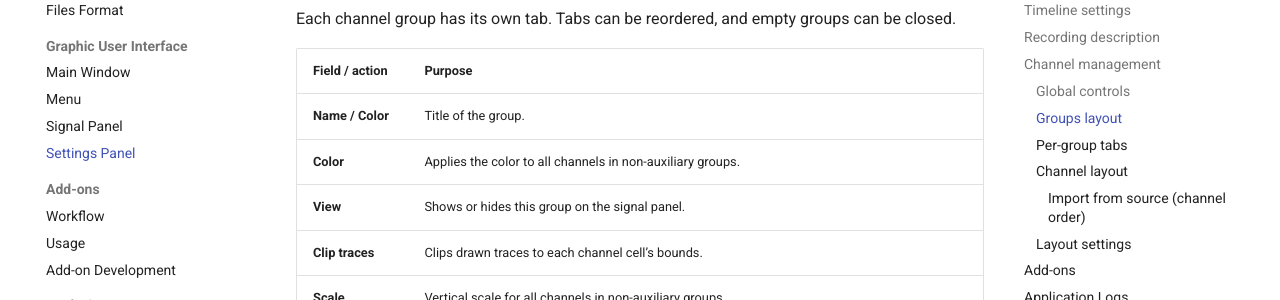
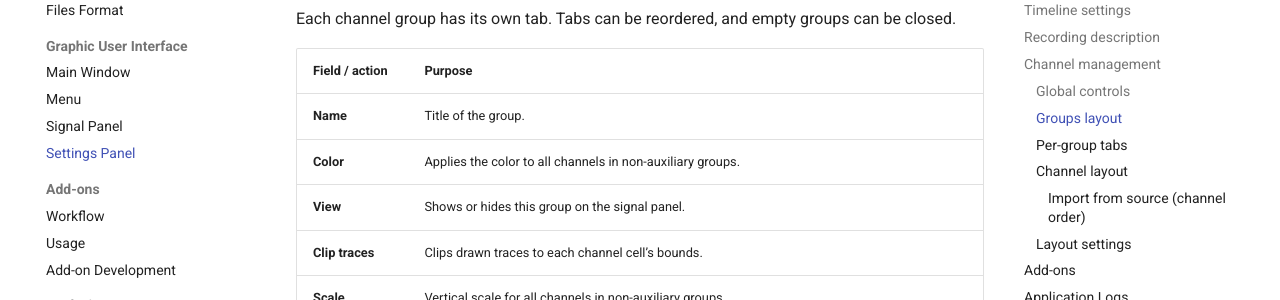
Before and after one commit to Molecular-Neural-Interfaces/ephyr, an MkDocs documentation site: the page built from docs/gui/settings_panel.md, in a window 1280 px wide and 900 px high, scrolled down 3379 px. Shown: the part 152-452 px from the top of the window. Built offline with MkDocs 1.6.1 and Material for MkDocs 9.7.7, drawn with Linux system fonts in a browser that asks for light colours; comment, search, counter and statistics services are not loaded.

Commit message:
docs: refactoring 3

```diff
--- a/docs/gui/settings_panel.md
+++ b/docs/gui/settings_panel.md
@@ -80,7 +80,7 @@ Each channel group has its own tab. Tabs can be reordered, and empty groups can
 
 | Field / action | Purpose                                                                                                                                                                                                                                  |
 |----------------|------------------------------------------------------------------------------------------------------------------------------------------------------------------------------------------------------------------------------------------|
-| **Name / Color** | Title of the group.|
+| **Name** | Title of the group.|
 | **Color** | Applies the color to all channels in non-auxiliary groups. |
 | **View** | Shows or hides this group on the signal panel.|
 | **Clip traces** | Clips drawn traces to each channel cell’s bounds. |
```
